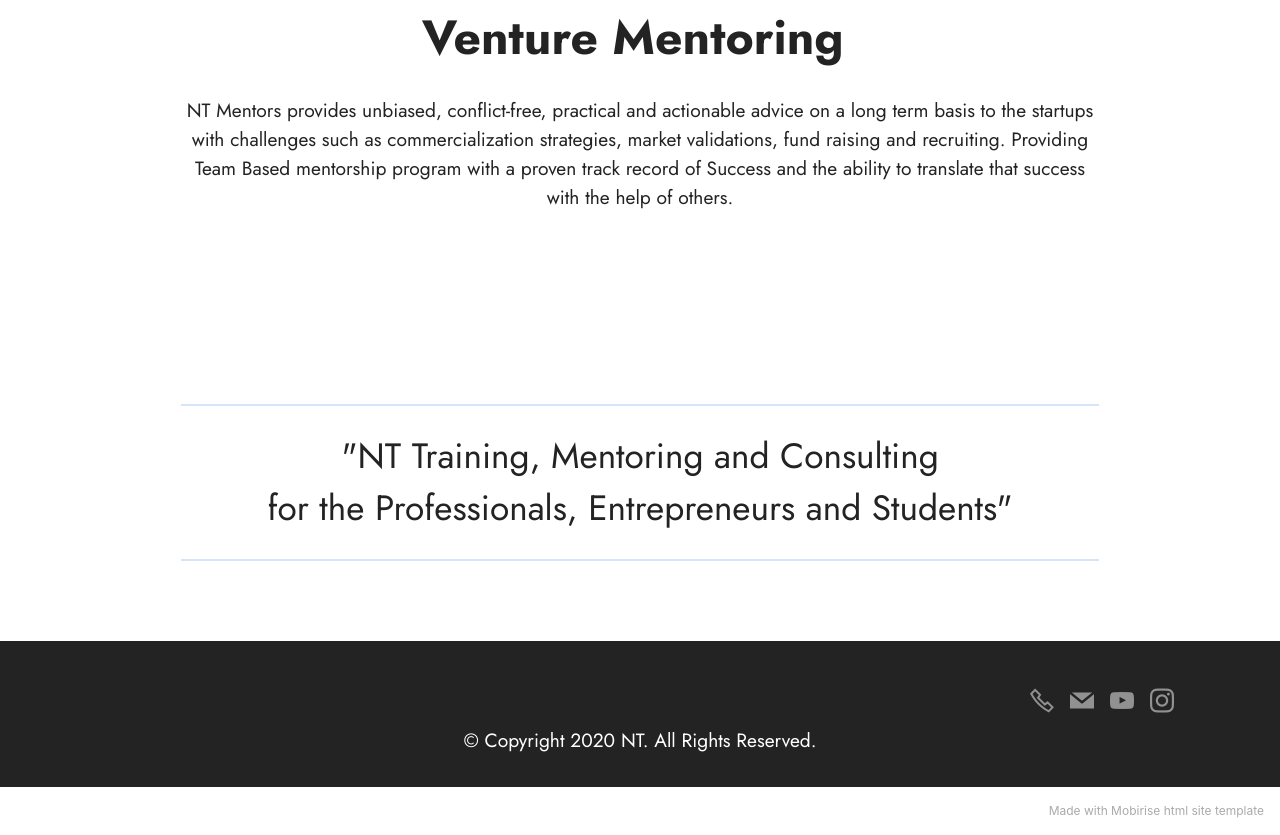
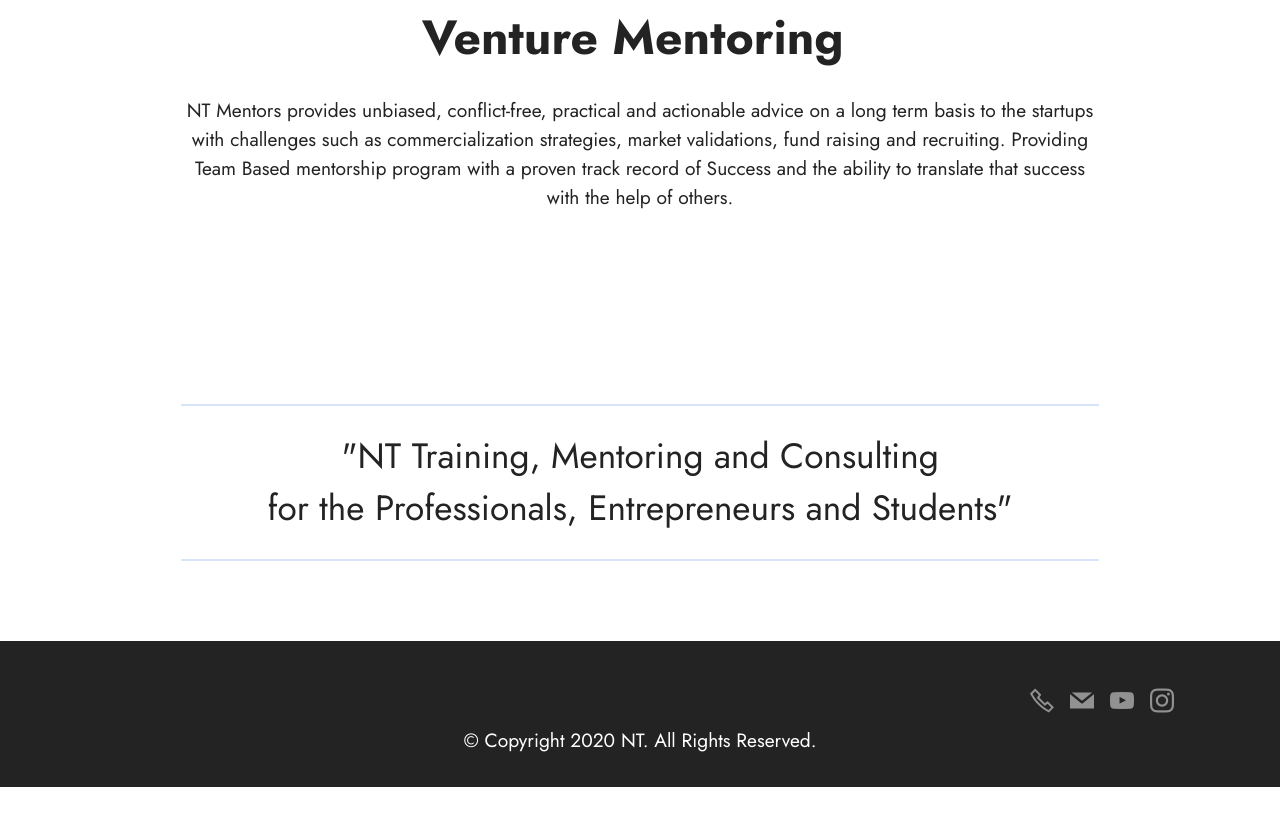
Before and after one commit to webostacks/ntcicp, a plain HTML site: page index.html in a window 1280 px wide. Shown: the part 6486-7321 px from the top of the page. Drawn offline with Linux system fonts and the light colour scheme; files whose address does not match are found by name.

Commit message:
Update index.html

```diff
--- a/index.html
+++ b/index.html
@@ -378,7 +378,7 @@
             </div>
         </div>
     </div>
-</section><section style="background-color: #fff; font-family: -apple-system, BlinkMacSystemFont, 'Segoe UI', 'Roboto', 'Helvetica Neue', Arial, sans-serif; color:#aaa; font-size:12px; padding: 0; align-items: center; display: flex;"><a href="https://mobirise.site/h" style="flex: 1 1; height: 3rem; padding-left: 1rem;"></a><p style="flex: 0 0 auto; margin:0; padding-right:1rem;"><a href="https://mobirise.site/t" style="color:#aaa;">Made</a> with Mobirise html site template</p></section><script src="assets/bootstrap/js/bootstrap.bundle.min.js"></script>  <script src="assets/parallax/jarallax.js"></script>  <script src="assets/smoothscroll/smooth-scroll.js"></script>  <script src="assets/ytplayer/index.js"></script>  <script src="assets/dropdown/js/navbar-dropdown.js"></script>  <script src="assets/theme/js/script.js"></script>
+</section><section style="background-color: #fff; font-family: -apple-system, BlinkMacSystemFont, 'Segoe UI', 'Roboto', 'Helvetica Neue', Arial, sans-serif; color:#aaa; font-size:12px; padding: 0; align-items: center; display: flex;"><a href="https://mobirise.site/h" style="flex: 1 1; height: 3rem; padding-left: 1rem;"></a><p style="flex: 0 0 auto; margin:0; padding-right:1rem;"><a href="https://mobirise.site/t" style="color:#aaa;"></a></p></section><script src="assets/bootstrap/js/bootstrap.bundle.min.js"></script>  <script src="assets/parallax/jarallax.js"></script>  <script src="assets/smoothscroll/smooth-scroll.js"></script>  <script src="assets/ytplayer/index.js"></script>  <script src="assets/dropdown/js/navbar-dropdown.js"></script>  <script src="assets/theme/js/script.js"></script>
 
 
 </body>
```
